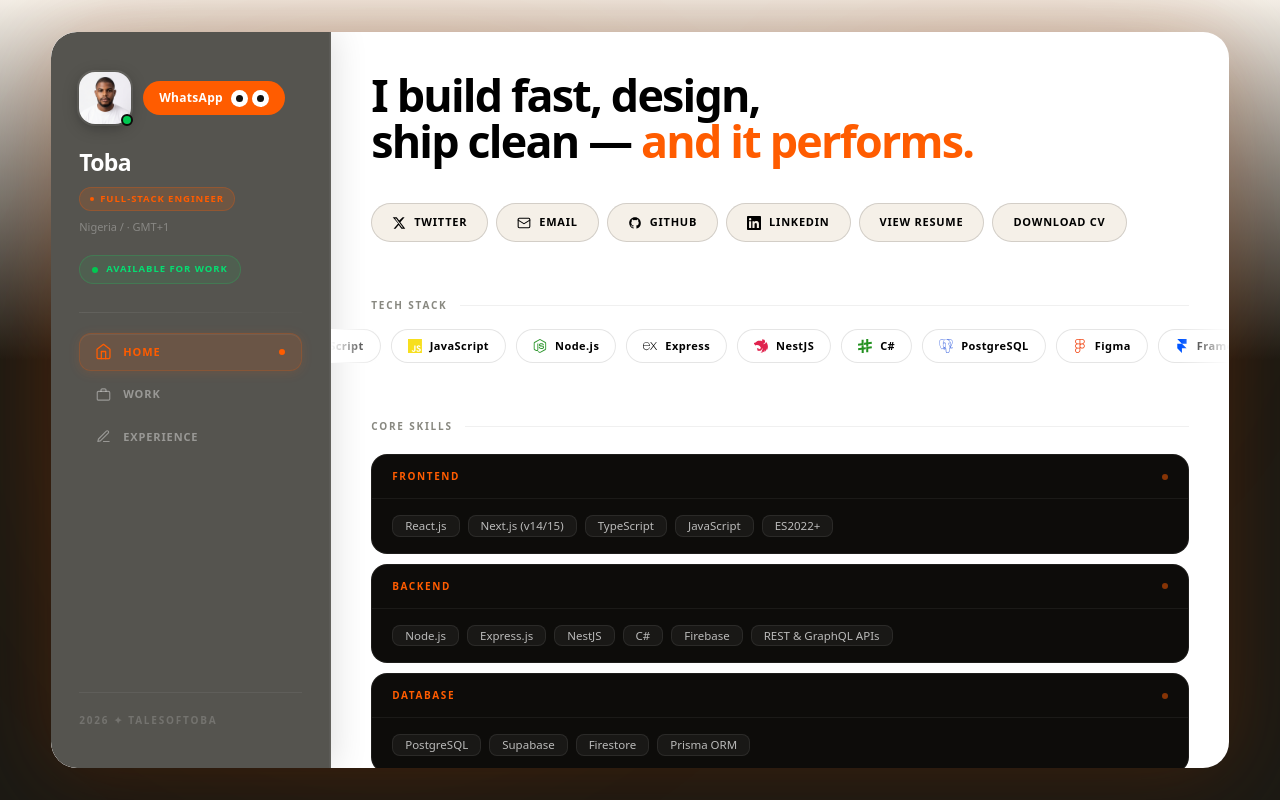
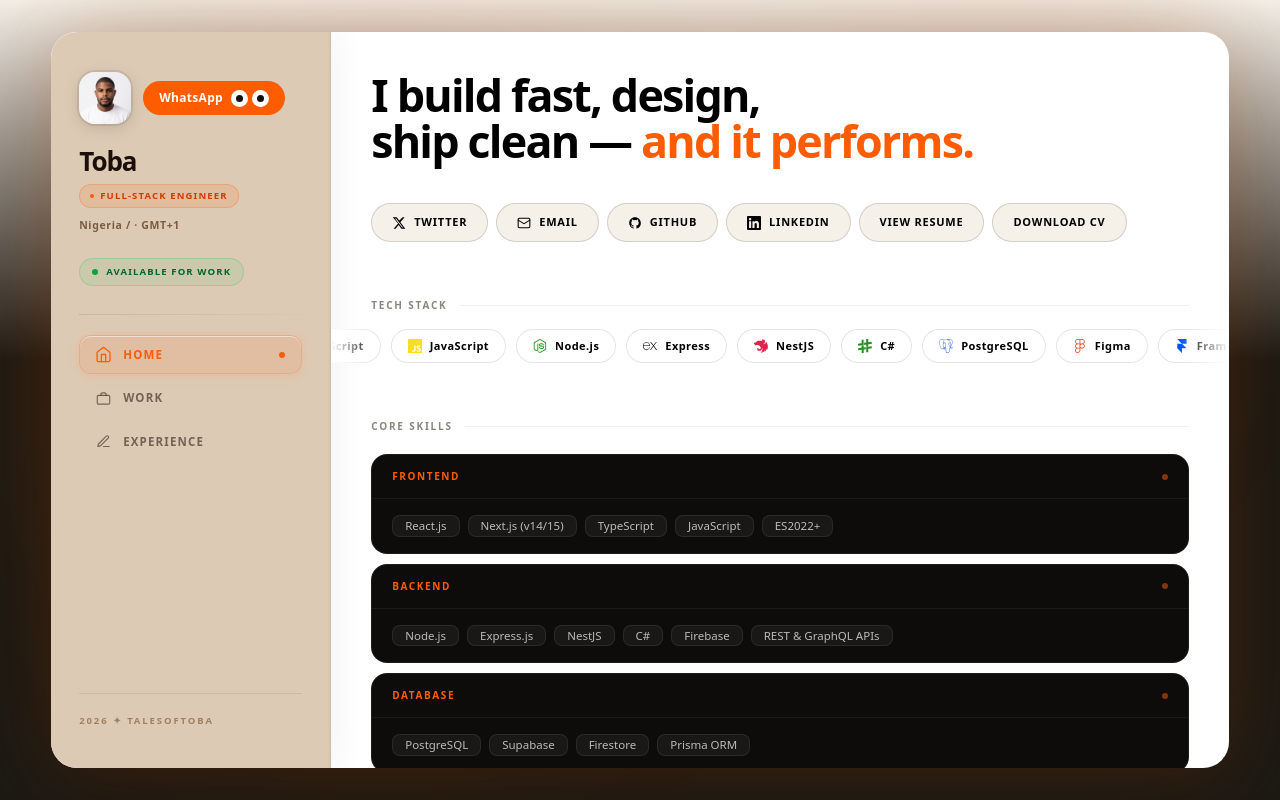
Before and after one commit to Talesoftoba/Tales, a Next.js app: page / in a window 1280 px wide. Built offline with nearby package versions, Linux system fonts and the light colour scheme.

Commit message:
Desktopsidebar

```diff
--- a/app/components/DesktopSidebar.tsx
+++ b/app/components/DesktopSidebar.tsx
@@ -37,11 +37,11 @@ export default function DesktopSidebar() {
       className="shrink-0 flex flex-col px-7 py-10 min-h-full"
       style={{
         width: "280px",
-        background: "rgba(20, 18, 12, 0.72)",
+        background: "rgba(210, 185, 155, 0.75)",
         backdropFilter: "blur(28px)",
         WebkitBackdropFilter: "blur(28px)",
-        borderRight: "1px solid rgba(255,255,255,0.08)",
-        boxShadow: "inset -1px 0 0 rgba(255,255,255,0.04), 4px 0 32px rgba(0,0,0,0.12)",
+        borderRight: "1px solid rgba(0,0,0,0.06)",
+        boxShadow: "inset -1px 0 0 rgba(0,0,0,0.04), 4px 0 32px rgba(0,0,0,0.06)",
       }}
       variants={sidebarVariants}
       initial="hidden"
@@ -56,24 +56,36 @@ export default function DesktopSidebar() {
             whileHover={{ scale: 1.08, transition: { type: "spring", stiffness: 360, damping: 18 } }}
           >
             <div className="rounded-2xl overflow-hidden relative"
-              style={{ width: 52, height: 52, boxShadow: "0 4px 16px rgba(0,0,0,0.3), 0 0 0 2px rgba(255,255,255,0.1)" }}>
+              style={{ width: 52, height: 52, boxShadow: "0 4px 16px rgba(0,0,0,0.14), 0 0 0 2px rgba(0,0,0,0.08)" }}>
               <Image src="/avatar2.jpg" alt="Avatar" quality={100} fill sizes="52px" className="object-cover" />
             </div>
-            <span className="absolute -bottom-0.5 -right-0.5 w-3 h-3 rounded-full bg-green-500 border-2 border-[#0D0C0A]" />
+
           </motion.div>
           <ContactButton phone={META.phone} />
         </motion.div>
 
-        {/* Name / meta */}
-        <motion.div variants={slideIn} className="mb-5">
-          <h2 className="font-display text-[23px] font-extrabold tracking-[-0.03em] text-white leading-tight mb-1.5">
+        {/* Name */}
+        <motion.div variants={slideIn} className="mb-1.5">
+          <h2 className="font-display text-[26px] font-extrabold tracking-[-0.04em] leading-none text-[#1A0F0A]">
             Toba
           </h2>
-          <div className="inline-flex items-center gap-1.5 bg-[#FF5C00]/15 border border-[#FF5C00]/25 rounded-full px-2.5 py-1 mb-2">
+        </motion.div>
+
+        {/* Role badge */}
+        <motion.div variants={slideIn} className="mb-2.5">
+          <div className="inline-flex items-center gap-1.5 bg-[#FF5C00]/12 border border-[#FF5C00]/25 rounded-full px-2.5 py-1">
             <span className="w-1 h-1 rounded-full bg-[#FF5C00]" />
-            <p className="font-display text-[9.5px] font-bold tracking-[0.1em] uppercase text-[#FF5C00]">{META.role}</p>
+            <p className="font-display text-[9.5px] font-extrabold tracking-[0.12em] uppercase text-[#CC3D00]">
+              {META.role}
+            </p>
           </div>
-          <p className="font-body text-[11px] text-white/30 block">{META.location} · {META.timezone}</p>
+        </motion.div>
+
+        {/* Location */}
+        <motion.div variants={slideIn} className="mb-6">
+          <p className="font-display text-[10.5px] font-semibold tracking-[0.06em] text-[#7A5C42]">
+            {META.location} · {META.timezone}
+          </p>
         </motion.div>
 
         {/* Availability */}
@@ -85,8 +97,8 @@ export default function DesktopSidebar() {
           }}
           variants={slideIn}
         >
-          <span className="w-1.5 h-1.5 rounded-full bg-green-500 animate-pulse" />
-          <span className="font-display text-[9.5px] font-bold tracking-widest uppercase text-green-400">
+          <span className="w-1.5 h-1.5 rounded-full bg-green-600 animate-pulse" />
+          <span className="font-display text-[9.5px] font-extrabold tracking-[0.12em] uppercase text-green-800">
             Available for work
           </span>
         </motion.div>
@@ -94,7 +106,7 @@ export default function DesktopSidebar() {
         {/* Divider */}
         <motion.div
           className="mb-5"
-          style={{ height: 1, background: "linear-gradient(to right, rgba(255,255,255,0.08), rgba(255,255,255,0.01))" }}
+          style={{ height: 1, background: "linear-gradient(to right, rgba(0,0,0,0.10), rgba(0,0,0,0.01))" }}
           variants={slideIn}
         />
 
@@ -115,15 +127,15 @@ export default function DesktopSidebar() {
               >
                 <Link
                   href={href}
-                  className={`flex items-center gap-3 px-4 py-2.5 rounded-xl font-display text-[11px]
-                    font-bold tracking-[0.08em] uppercase no-underline transition-all duration-150`}
+                  className={`flex items-center gap-3 px-4 py-2.5 rounded-xl font-display text-[11.5px]
+                    font-extrabold tracking-[0.1em] uppercase no-underline transition-all duration-150`}
                   style={active ? {
                     color: "#FF5C00",
-                    background: "rgba(255,92,0,0.12)",
-                    border: "1px solid rgba(255,92,0,0.20)",
-                    boxShadow: "0 2px 12px rgba(255,92,0,0.12), inset 0 1px 0 rgba(255,255,255,0.06)",
+                    background: "rgba(255,92,0,0.10)",
+                    border: "1px solid rgba(255,92,0,0.18)",
+                    boxShadow: "0 2px 12px rgba(255,92,0,0.12), inset 0 1px 0 rgba(255,255,255,0.5)",
                   } : {
-                    color: "rgba(255,255,255,0.40)",
+                    color: "rgba(26,15,10,0.55)",
                     border: "1px solid transparent",
                   }}
                 >
@@ -151,10 +163,9 @@ export default function DesktopSidebar() {
 
       {/* Bottom: copyright */}
       <motion.div variants={slideIn} className="mt-8 pt-5"
-        style={{ borderTop: "1px solid rgba(255,255,255,0.06)" }}
+        style={{ borderTop: "1px solid rgba(0,0,0,0.08)" }}
       >
-        <p className="font-display text-[10px] font-bold tracking-[0.18em] uppercase"
-          style={{ color: "rgba(255,255,255,0.18)" }}>
+        <p className="font-display text-[9.5px] font-bold tracking-[0.2em] uppercase text-[#A08060]">
           2026 ✦ Talesoftoba
         </p>
       </motion.div>
```
